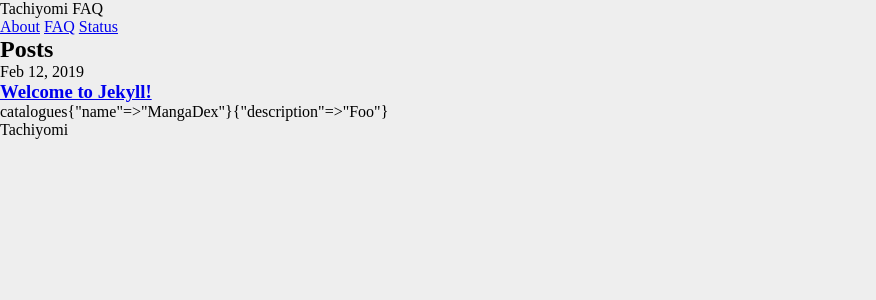
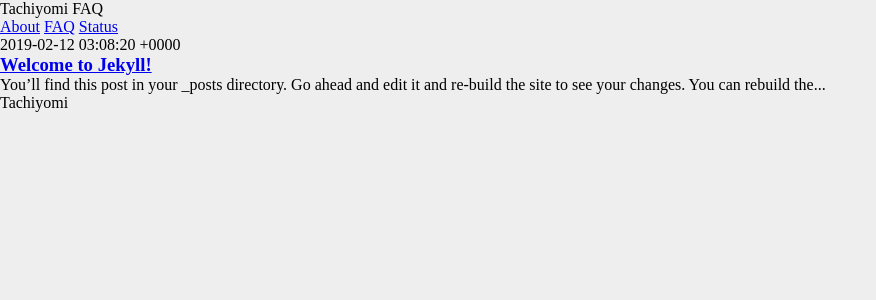
Before and after one commit to arkon/tachiyomi-faq, a Jekyll site: the page built from index.html, in a window 1280 px wide. Shown: the top 300 px of the page, without its empty margins (0-876 px from the left). Built offline with Jekyll 4.4.1, drawn with Linux system fonts in a browser that asks for light colours.

Commit message:
Announcements and FAQ categories

```diff
--- a/_posts/2019-02-11-welcome-to-jekyll.markdown
+++ b/_posts/announcements/2019-02-11-welcome-to-jekyll.markdown
@@ -2,8 +2,9 @@
 layout: post
 title:  "Welcome to Jekyll!"
 date:   2019-02-11 22:08:20 -0500
-categories: jekyll update
+categories: announcements
 ---
+
 You’ll find this post in your `_posts` directory. Go ahead and edit it and re-build the site to see your changes. You can rebuild the site in many different ways, but the most common way is to run `jekyll serve`, which launches a web server and auto-regenerates your site when a file is updated.
 
 To add new posts, simply add a file in the `_posts` directory that follows the convention `YYYY-MM-DD-name-of-post.ext` and includes the necessary front matter. Take a look at the source for this post to get an idea about how it works.
--- a/index.html
+++ b/index.html
@@ -2,28 +2,16 @@
 layout: default
 ---
 
-{%- if site.posts.size > 0 -%}
-<h2>{{ page.list_title | default: "Posts" }}</h2>
 <ul>
-    {%- for post in site.posts -%}
+    {% for post in site.categories['announcements'] %}
     <li>
-        {%- assign date_format = site.minima.date_format | default: "%b %-d, %Y" -%}
-        <span>{{ post.date | date: date_format }}</span>
+        <span>{{ post.date }}</span>
         <h3>
             <a href="{{ post.url | relative_url }}">
                 {{ post.title | escape }}
             </a>
         </h3>
-        {%- if site.show_excerpts -%}
-        {{ post.excerpt }}
-        {%- endif -%}
+        <p>{{ post.content | strip_html | truncatewords: 25 }}</p>
     </li>
-    {%- endfor -%}
+    {% endfor %}
 </ul>
-{%- endif -%}
-
-<ul>
-{% for item in site.data.test %}
-    <li>{{ item }}</li>
-{% endfor %}
-</ul>
--- a/status.html
+++ b/status.html
@@ -4,3 +4,9 @@ permalink: /status/
 ---
 
 <h2>Status</h2>
+
+<ul>
+    {% for item in site.data.test %}
+    <li>{{ item }}</li>
+    {% endfor %}
+</ul>
```
Also changed, not shown: _posts/faq/2019-03-03-test-faq.md (added, +8 -0 lines), faq.html (+14 -0 lines).
